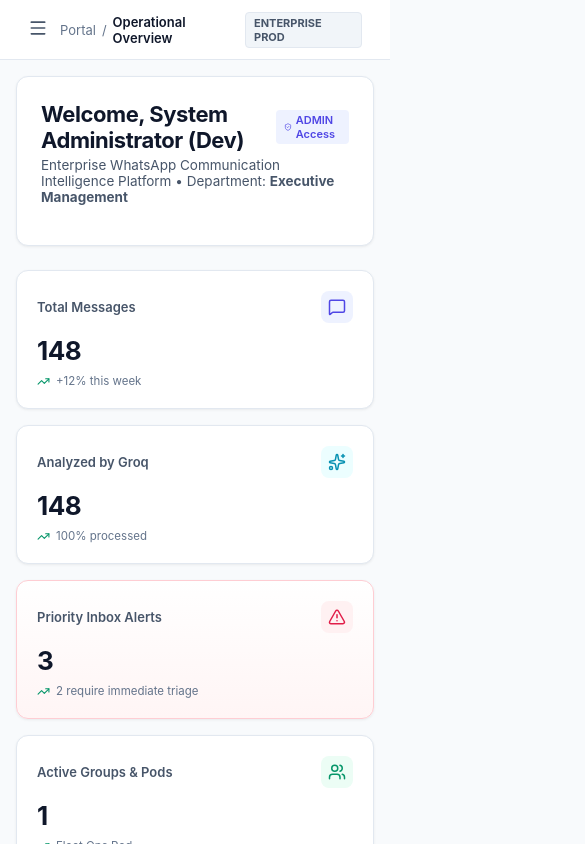
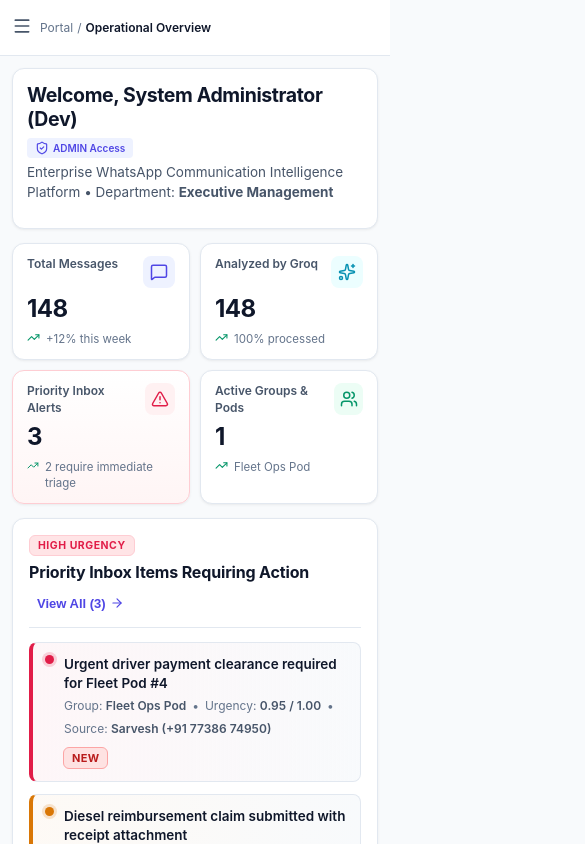
Before and after one commit to Sarvesh30-S/TBM-whatsapp-Intelligence-, a Next.js app in the folder frontend/: page / in a window 390 px wide. Shown: the top 844 px of the page, 585 px wide, since content can reach past the window. Built offline with nearby package versions, Linux system fonts and the light colour scheme; no server answers; the database is empty.

Commit message:
Improve responsive dashboard spacing

```diff
--- a/frontend/src/app/globals.css
+++ b/frontend/src/app/globals.css
@@ -43,6 +43,7 @@ body {
   font-family: -apple-system, BlinkMacSystemFont, "Segoe UI", Roboto, "Helvetica Neue", Arial, sans-serif;
   -webkit-font-smoothing: antialiased;
   min-height: 100vh;
+  min-height: 100dvh;
 }
 
 /* ==========================================================================
@@ -51,6 +52,7 @@ body {
 .saas-app-layout {
   display: flex;
   min-height: 100vh;
+  min-height: 100dvh;
   width: 100%;
   background-color: var(--bg-canvas);
 }
@@ -65,6 +67,7 @@ body {
   flex-direction: column;
   flex-shrink: 0;
   height: 100vh;
+  height: 100dvh;
   position: sticky;
   top: 0;
   z-index: 40;
@@ -389,7 +392,7 @@ body {
 
 .saas-content-area {
   flex: 1;
-  padding: 24px 32px;
+  padding: clamp(16px, 2vw, 28px);
   width: 100%;
 }
 
@@ -487,7 +490,7 @@ body {
 /* KPI Cards Grid */
 .kpi-grid {
   display: grid;
-  grid-template-columns: repeat(auto-fit, minmax(230px, 1fr));
+  grid-template-columns: repeat(auto-fit, minmax(min(100%, 230px), 1fr));
   gap: 16px;
   margin-bottom: 24px;
 }
@@ -969,8 +972,8 @@ body {
   grid-template-columns: 360px 1fr;
   border: 1px solid var(--border-subtle);
   border-radius: var(--radius-lg);
-  height: calc(100vh - 270px);
-  min-height: 620px;
+  height: min(760px, calc(100dvh - 250px));
+  min-height: 500px;
   background-color: var(--bg-surface);
   overflow: hidden;
   box-shadow: var(--shadow-card);
@@ -980,6 +983,7 @@ body {
   .livechat-wrapper {
     grid-template-columns: 1fr;
     height: auto;
+    min-height: 0;
   }
 }
 
@@ -2562,7 +2566,7 @@ body {
    ========================================================================= */
 
 .briefing-content-area {
-  min-height: 480px;
+  min-height: 0;
 }
 
 /* 1. Executive Briefing Reading Pane */
@@ -2818,7 +2822,7 @@ body {
   background-color: #ffffff;
   border: 1px solid var(--border-subtle);
   border-radius: var(--radius-lg);
-  padding: 32px 36px;
+  padding: clamp(20px, 2.2vw, 32px) clamp(18px, 2.5vw, 36px);
   box-shadow: var(--shadow-sm);
   display: flex;
   flex-direction: column;
@@ -3076,7 +3080,7 @@ body {
   background-color: #ffffff;
   border: 1px solid var(--border-subtle);
   border-radius: var(--radius-lg);
-  padding: 32px 36px;
+  padding: clamp(20px, 2.2vw, 32px) clamp(18px, 2.5vw, 36px);
   box-shadow: var(--shadow-sm);
   display: flex;
   flex-direction: column;
@@ -3135,7 +3139,7 @@ body {
 /* 4. Decisions Cards Grid */
 .decisions-cards-grid {
   display: grid;
-  grid-template-columns: repeat(auto-fill, minmax(320px, 1fr));
+  grid-template-columns: repeat(auto-fill, minmax(min(100%, 320px), 1fr));
   gap: 16px;
 }
 
@@ -3315,7 +3319,7 @@ body {
 /* 6. Pending Discussions & Risks */
 .pending-cards-grid {
   display: grid;
-  grid-template-columns: repeat(auto-fill, minmax(320px, 1fr));
+  grid-template-columns: repeat(auto-fill, minmax(min(100%, 320px), 1fr));
   gap: 16px;
 }
 
@@ -3377,7 +3381,7 @@ body {
 /* 7. Participant Contributions Grid */
 .participants-cards-grid {
   display: grid;
-  grid-template-columns: repeat(auto-fill, minmax(300px, 1fr));
+  grid-template-columns: repeat(auto-fill, minmax(min(100%, 300px), 1fr));
   gap: 16px;
 }
 
@@ -3505,6 +3509,576 @@ body {
   animation: slideUpToast 0.25s cubic-bezier(0.16, 1, 0.3, 1);
 }
 
+/* ========================================================================
+   Consistent responsive spacing and compact viewport layouts
+   ======================================================================== */
+.saas-main-viewport,
+.saas-content-area,
+.saas-content-area > *,
+.overview-view,
+.intelligence-view-container,
+.intelligence-main-layout,
+.intelligence-content-pane,
+.livechat-wrapper,
+.livechat-thread,
+.overview-card,
+.summary-card,
+.admin-table-card {
+  min-width: 0;
+}
+
+.saas-main-viewport {
+  min-height: 100vh;
+  min-height: 100dvh;
+}
+
+.section-header,
+.overview-header-card,
+.inbox-header-card,
+.admin-header-card {
+  gap: 14px;
+  margin-bottom: 18px;
+}
+
+.kpi-grid,
+.cards-grid,
+.overview-split-layout,
+.inbox-split-layout,
+.briefing-callouts-grid,
+.topic-explorer-layout,
+.dossier-grid-two,
+.decisions-cards-grid,
+.pending-cards-grid,
+.participants-cards-grid {
+  min-width: 0;
+}
+
+.storyline-view-pane,
+.decisions-view-pane,
+.actions-view-pane,
+.pending-view-pane,
+.participants-view-pane,
+.topic-dossier-card,
+.briefing-paper-card {
+  min-width: 0;
+}
+
+@media (max-width: 1024px) {
+  .saas-content-area {
+    padding: 20px;
+  }
+
+  .overview-split-layout,
+  .inbox-split-layout {
+    grid-template-columns: minmax(0, 1fr);
+    gap: 16px;
+  }
+
+  .intelligence-main-layout {
+    grid-template-columns: minmax(0, 1fr);
+    gap: 16px;
+  }
+
+  .intelligence-subnav-sidebar {
+    position: static;
+  }
+
+  .intelligence-tabs-row {
+    max-width: 100%;
+    overflow-x: auto;
+    flex-wrap: nowrap;
+    padding-bottom: 4px;
+    scrollbar-width: thin;
+  }
+
+  .intelligence-tabs-row > button {
+    flex: 0 0 auto;
+  }
+
+  .livechat-wrapper {
+    grid-template-columns: minmax(0, 1fr);
+    height: auto;
+    min-height: 0;
+  }
+
+  .livechat-sidebar {
+    max-height: 320px;
+    min-height: 210px;
+    border-right: 0;
+    border-bottom: 1px solid var(--border-subtle);
+  }
+
+  .livechat-thread {
+    min-height: 480px;
+  }
+}
+
+@media (max-width: 768px) {
+  .app-sidebar {
+    inset: 0 auto 0 0;
+    width: min(290px, calc(100vw - 40px));
+    height: 100vh;
+    height: 100dvh;
+    overflow-y: auto;
+    overscroll-behavior: contain;
+  }
+
+  .saas-top-navbar {
+    height: auto;
+    min-height: 56px;
+    padding: 8px 14px;
+    gap: 8px;
+  }
+
+  .navbar-left {
+    min-width: 0;
+    gap: 8px;
+  }
+
+  .breadcrumb-trail {
+    min-width: 0;
+    gap: 4px;
+    font-size: 12px;
+  }
+
+  .breadcrumb-current {
+    max-width: min(48vw, 240px);
+    overflow: hidden;
+    text-overflow: ellipsis;
+    white-space: nowrap;
+  }
+
+  .navbar-right {
+    gap: 6px;
+    flex-shrink: 0;
+  }
+
+  .env-badge {
+    font-size: 9px;
+    padding: 3px 5px;
+  }
+
+  .saas-content-area {
+    padding: 14px;
+  }
+
+  .section-header {
+    align-items: flex-start;
+    margin-bottom: 14px;
+    gap: 10px;
+  }
+
+  .section-title,
+  .overview-greeting,
+  .inbox-title,
+  .admin-title {
+    font-size: clamp(19px, 5vw, 22px);
+    line-height: 1.25;
+  }
+
+  .section-header > *,
+  .header-actions,
+  .overview-header-actions {
+    min-width: 0;
+    max-width: 100%;
+  }
+
+  .header-actions,
+  .overview-header-actions {
+    flex-wrap: wrap;
+  }
+
+  .intelligence-tabs-row {
+    width: 100%;
+    max-width: 100%;
+    overflow-x: auto;
+    flex-wrap: nowrap;
+    padding-bottom: 4px;
+    scrollbar-width: thin;
+  }
+
+  .intelligence-tabs-row > button {
+    flex: 0 0 auto;
+  }
+
+  .overview-header-card,
+  .inbox-header-card,
+  .admin-header-card {
+    align-items: flex-start;
+    padding: 16px;
+    margin-bottom: 14px;
+    gap: 12px;
+  }
+
+  .greeting-row,
+  .header-badge-row {
+    align-items: flex-start;
+    flex-wrap: wrap;
+    gap: 6px;
+  }
+
+  .overview-subtitle,
+  .inbox-subtitle,
+  .admin-subtitle {
+    line-height: 1.5;
+  }
+
+  .kpi-grid,
+  .cards-grid {
+    grid-template-columns: repeat(2, minmax(0, 1fr));
+    gap: 10px;
+    margin-bottom: 14px;
+  }
+
+  .kpi-card,
+  .card {
+    padding: 14px;
+  }
+
+  .kpi-card-top {
+    align-items: flex-start;
+    gap: 8px;
+    margin-bottom: 10px;
+  }
+
+  .kpi-title {
+    font-size: 12px;
+    line-height: 1.35;
+  }
+
+  .kpi-value {
+    font-size: 24px;
+  }
+
+  .kpi-footer-row {
+    align-items: flex-start;
+    line-height: 1.4;
+  }
+
+  .overview-card {
+    padding: 16px;
+  }
+
+  .overview-card-header {
+    align-items: flex-start;
+    flex-wrap: wrap;
+    gap: 10px;
+    margin-bottom: 14px;
+    padding-bottom: 12px;
+  }
+
+  .priority-item-row {
+    align-items: flex-start;
+    gap: 10px;
+    padding: 12px;
+  }
+
+  .priority-item-title {
+    white-space: normal;
+  }
+
+  .priority-item-meta {
+    line-height: 1.45;
+  }
+
+  .quick-nav-tile {
+    gap: 10px;
+    padding: 12px;
+  }
+
+  .group-intelligence-header {
+    padding: 16px;
+    gap: 14px;
+  }
+
+  .header-top-row,
+  .header-controls-row {
+    gap: 12px;
+  }
+
+  .group-identity-meta {
+    gap: 10px;
+  }
+
+  .group-main-title {
+    font-size: 18px;
+  }
+
+  .header-actions-group {
+    width: 100%;
+    flex-wrap: wrap;
+  }
+
+  .controls-left {
+    min-width: 0;
+    width: 100%;
+    flex-wrap: wrap;
+  }
+
+  .group-select-dropdown {
+    min-width: 0;
+    max-width: 100%;
+  }
+
+  .controls-right,
+  .date-filter-group {
+    max-width: 100%;
+  }
+
+  .date-filter-group {
+    flex-wrap: wrap;
+  }
+
+  .intelligence-subnav-sidebar {
+    padding: 10px;
+    gap: 8px;
+  }
+
+  .subnav-sidebar-header {
+    padding: 2px 4px 8px;
+  }
+
+  .subnav-vertical-menu {
+    flex-direction: row;
+    overflow-x: auto;
+    padding-bottom: 2px;
+    scrollbar-width: thin;
+  }
+
+  .subnav-vertical-item {
+    width: auto;
+    flex: 0 0 auto;
+    padding: 8px 10px;
+  }
+
+  .subnav-vertical-label {
+    white-space: nowrap;
+  }
+
+  .briefing-paper-card,
+  .storyline-view-pane,
+  .decisions-view-pane,
+  .actions-view-pane,
+  .pending-view-pane,
+  .participants-view-pane,
+  .topic-dossier-card {
+    padding: 18px 16px;
+    gap: 16px;
+  }
+
+  .briefing-title-meta,
+  .dossier-header {
+    align-items: flex-start;
+    flex-wrap: wrap;
+    gap: 8px;
+  }
+
+  .storyline-card {
+    padding: 14px;
+  }
+
+  .storyline-card-header,
+  .decision-top-meta,
+  .pending-card-top {
+    align-items: flex-start;
+    flex-wrap: wrap;
+    gap: 8px;
+  }
+
+  .enterprise-action-table {
+    min-width: 620px;
+  }
+
+  .enterprise-table {
+    min-width: 700px;
+  }
+
+  .actions-table-container {
+    max-width: 100%;
+    overflow-x: auto;
+    -webkit-overflow-scrolling: touch;
+  }
+
+  .livechat-sidebar {
+    max-height: 270px;
+    min-height: 0;
+  }
+
+  .livechat-thread {
+    min-height: min(560px, 68dvh);
+  }
+
+  .thread-header {
+    align-items: flex-start;
+    flex-wrap: wrap;
+    gap: 10px;
+  }
+
+  .thread-composer {
+    gap: 8px;
+    padding: 10px;
+  }
+
+  .thread-composer input,
+  .thread-composer button {
+    min-height: 42px;
+  }
+
+  .developer-view {
+    width: 100%;
+    max-width: 100%;
+  }
+
+  .developer-view [style*="minmax(360px"] {
+    grid-template-columns: minmax(0, 1fr) !important;
+  }
+
+  .developer-view .form-group > div {
+    flex-wrap: wrap;
+  }
+
+  .developer-view .form-input {
+    min-width: 0;
+  }
+
+  .thread-messages-scroll {
+    overflow-x: hidden;
+  }
+
+  .message-list-row,
+  .message-quote-box,
+  .quote-content {
+    min-width: 0;
+  }
+
+  .quote-content {
+    overflow-wrap: anywhere;
+  }
+
+  .modal-content {
+    width: min(100%, 560px);
+    max-height: calc(100dvh - 24px);
+    overflow-y: auto;
+  }
+
+  .modal-header,
+  .modal-body,
+  .modal-footer {
+    padding: 14px 16px;
+  }
+
+  .modal-footer {
+    flex-wrap: wrap;
+  }
+
+  .toast-floating-banner {
+    right: 12px;
+    bottom: calc(12px + env(safe-area-inset-bottom));
+    left: 12px;
+    justify-content: center;
+  }
+}
+
+@media (max-width: 480px) {
+  .saas-content-area {
+    padding: 12px;
+  }
+
+  .saas-top-navbar {
+    padding: 8px 12px;
+  }
+
+  .env-badge {
+    display: none;
+  }
+
+  .overview-header-card,
+  .inbox-header-card,
+  .admin-header-card {
+    padding: 14px;
+  }
+
+  .overview-role-pill {
+    font-size: 10px;
+  }
+
+  .kpi-card {
+    padding: 12px 14px;
+  }
+
+  .kpi-card-top {
+    margin-bottom: 6px;
+  }
+
+  .priority-item-row {
+    flex-wrap: wrap;
+  }
+
+  .priority-item-info {
+    flex-basis: calc(100% - 24px);
+  }
+
+  .status-badge {
+    margin-left: 18px;
+  }
+
+  .header-actions,
+  .header-actions > *,
+  .overview-header-actions > *,
+  .header-actions-group > * {
+    max-width: 100%;
+  }
+
+  .header-actions > *,
+  .overview-header-actions > * {
+    white-space: normal;
+  }
+
+  .filter-label {
+    width: 100%;
+  }
+
+  .filter-range-btn {
+    padding: 6px 8px;
+  }
+
+  .language-switch-toggle {
+    max-width: 100%;
+  }
+
+  .pending-cards-grid,
+  .decisions-cards-grid,
+  .participants-cards-grid {
+    grid-template-columns: minmax(0, 1fr);
+  }
+
+  .livechat-thread {
+    min-height: min(500px, 64dvh);
+  }
+
+  .thread-header-title,
+  .sender-display-name,
+  .message-body-text {
+    overflow-wrap: anywhere;
+  }
+
+  .thread-composer {
+    align-items: stretch;
+  }
+
+  .thread-composer input {
+    width: 100%;
+    min-width: 0;
+  }
+}
+
+@media (max-width: 360px) {
+  .kpi-grid,
+  .cards-grid {
+    grid-template-columns: minmax(0, 1fr);
+  }
+}
+
 .toast-floating-banner svg {
   color: #10b981;
   flex-shrink: 0;
```
